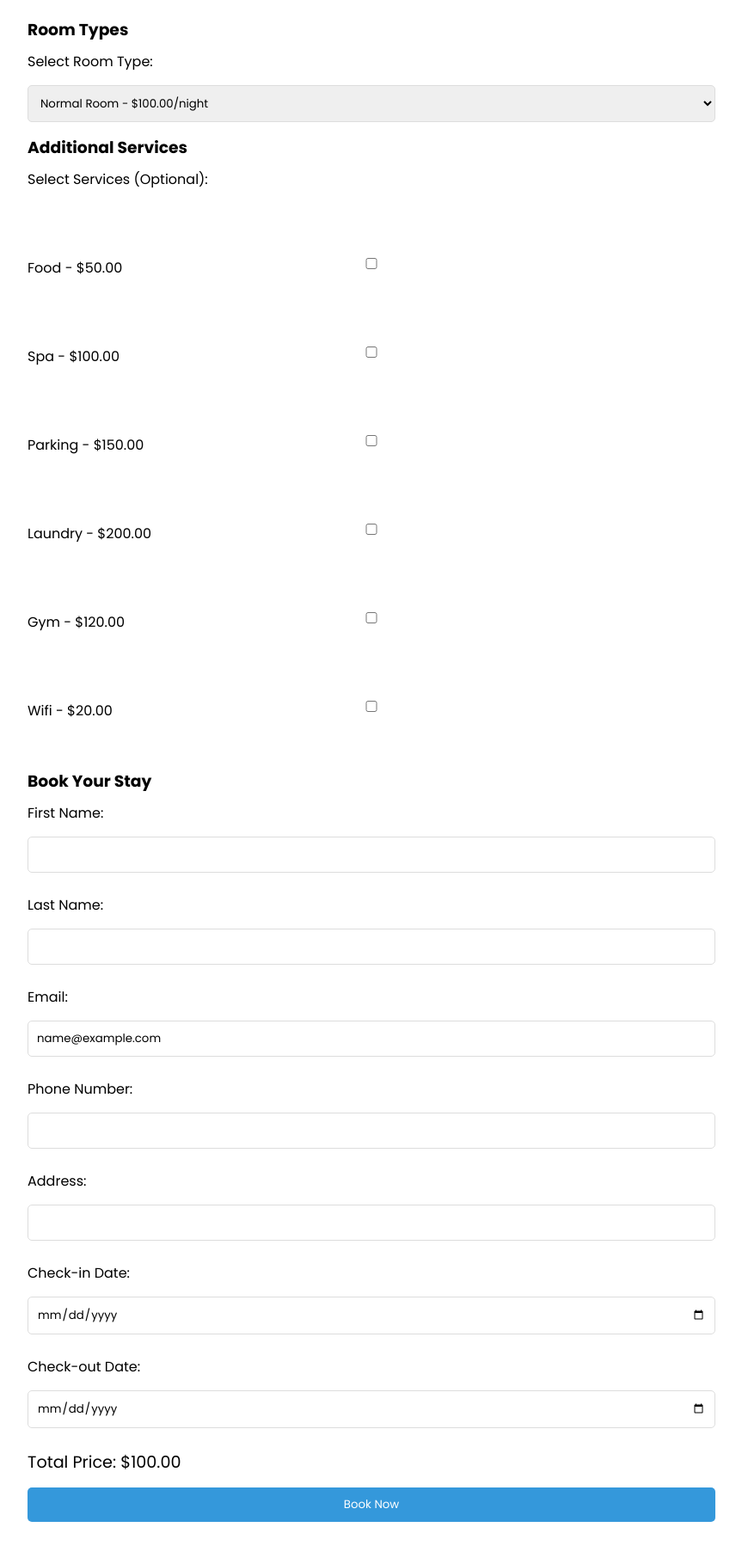
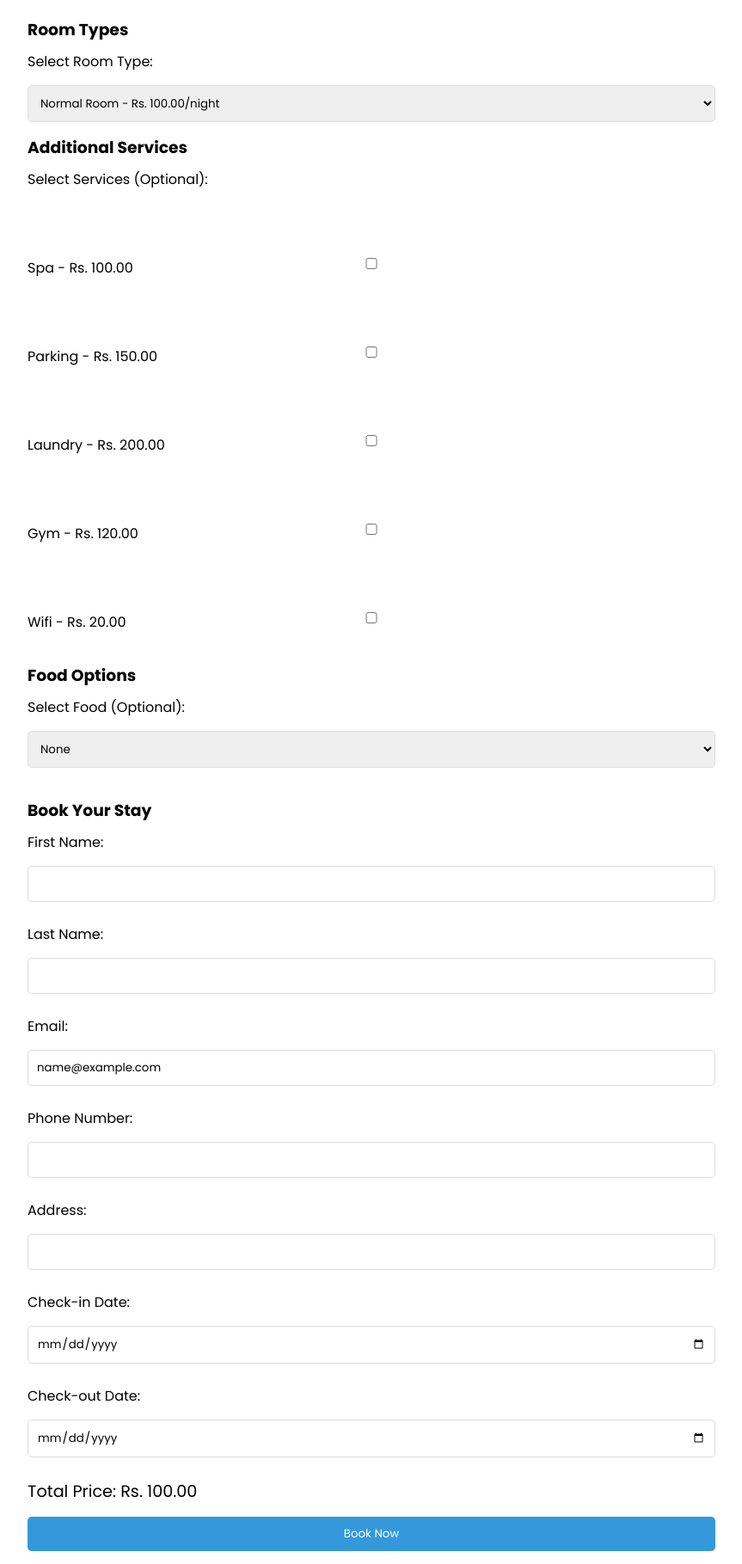
Before and after one commit to Prashon-10/hbms, a PHP site: page /details.php in a window 1280 px wide. Shown: the part 74-1893 px from the top of the page at 86% size, without its empty margins (208-1071 px from the left). Before the commit the page ends 1844 px from the top, so only its background shows below. Run offline with PHP 8.4, Linux system fonts and the light colour scheme; the visitor is signed in with stand-in values (Sample User, id 1); data that the repository does not hold is empty.

Commit message:
new commit

```diff
--- a/contact.php
+++ b/contact.php
@@ -1,5 +1,5 @@
 <?php
-include ("./config/connection.php");
+include("./config/connection.php");
 include_once './includes/header.php';
 ?>
 
--- a/dashboard.php
+++ b/dashboard.php
@@ -180,7 +180,6 @@ $conn->close();
 
         .action-buttons form {
             display: inline;
-            /* width: 153px; */
         }
 
         .action-buttons button,
@@ -273,7 +272,7 @@ $conn->close();
         <!-- Display total bookings and total amount collected -->
         <div id="summary">
             <p>Total Bookings: <?= $total_data['total_bookings']; ?></p>
-            <p>Total Amount Collected: <?= $total_data['total_amount']; ?></p>
+            <p>Total Amount Collected: Rs. <?= $total_data['total_amount']; ?></p>
         </div>
 
         <h3>Rooms</h3>
@@ -352,7 +351,6 @@ $conn->close();
             <tr>
                 <th>ID</th>
                 <th>Room Type</th>
-                <!-- <th>Room Number</th> -->
                 <th>Check-in Date</th>
                 <th>Check-out Date</th>
                 <th>First Name</th>
--- a/details.php
+++ b/details.php
@@ -16,12 +16,18 @@ $static_room_types = [
 
 // Static services with prices
 $services = [
-    'food' => 50,
     'spa' => 100,
     'parking' => 150,
     'laundry' => 200,
     'gym' => 120,
     'wifi' => 20
+];
+
+// Static food options with prices
+$food_options = [
+    'breakfast' => 50,
+    'lunch' => 100,
+    'dinner' => 150
 ];
 
 // Fetch available room types from the database
@@ -63,10 +69,17 @@ if ($_SERVER['REQUEST_METHOD'] === 'POST') {
     // Calculate total price including room price and selected services
     $room_price = $all_room_types[$room_type] ?? 0;
     $selected_services = $_POST['services'] ?? [];
+    $selected_foods = $_POST['food'] ?? [];
+
     $service_price = array_reduce($selected_services, function ($acc, $service) use ($services) {
         return $acc + ($services[$service] ?? 0);
     }, 0);
-    $total_price = $room_price + $service_price;
+
+    $food_price = array_reduce($selected_foods, function ($acc, $food) use ($food_options) {
+        return $acc + ($food_options[$food] ?? 0);
+    }, 0);
+
+    $total_price = $room_price + $service_price + $food_price;
 
     // Validate dates
     $today = date('Y-m-d');
@@ -129,6 +142,7 @@ $conn->close();
             var roomPrice = parseFloat(document.getElementById('room-type').options[document.getElementById('room-type').selectedIndex].getAttribute('data-price'));
             var servicesTotal = 0;
             var checkboxes = document.getElementsByName('services[]');
+            var foodDropdown = document.getElementById('food');
 
             for (var i = 0; i < checkboxes.length; i++) {
                 if (checkboxes[i].checked) {
@@ -137,8 +151,11 @@ $conn->close();
                 }
             }
 
+            var foodPrice = parseFloat(foodDropdown.options[foodDropdown.selectedIndex].getAttribute('data-price'));
+            servicesTotal += foodPrice;
+
             var totalPrice = roomPrice + servicesTotal;
-            document.getElementById('total-price').innerText = 'Total Price: $' + totalPrice.toFixed(2);
+            document.getElementById('total-price').innerText = 'Total Price: Rs. ' + totalPrice.toFixed(2);
         }
 
         window.onload = function() {
@@ -157,9 +174,9 @@ $conn->close();
             <label for="room-type">Select Room Type:</label>
             <form method="post" action="details.php">
                 <select id="room-type" name="room-type" onchange="calculateTotalPrice()" required>
-                    <?php foreach ($all_room_types as $type => $pricePerNight): ?>
+                    <?php foreach ($all_room_types as $type => $pricePerNight) : ?>
                         <option value="<?= htmlspecialchars($type) ?>" data-price="<?= $pricePerNight ?>" <?= $room_type == $type ? 'selected' : '' ?>>
-                            <?= ucfirst($type) ?> Room - $<?= number_format($pricePerNight, 2) ?>/night
+                            <?= ucfirst($type) ?> Room - Rs. <?= number_format($pricePerNight, 2) ?>/night
                         </option>
                     <?php endforeach; ?>
                 </select>
@@ -168,10 +185,21 @@ $conn->close();
         <div class="services">
             <h3>Additional Services</h3>
             <label>Select Services (Optional):</label><br>
-            <?php foreach ($services as $service => $price): ?>
+            <?php foreach ($services as $service => $price) : ?>
                 <input type="checkbox" id="<?= $service ?>" name="services[]" value="<?= $service ?>" data-price="<?= $price ?>" onchange="calculateTotalPrice()" style="position: relative; top: 39px;">
-                <label for="<?= $service ?>"><?= ucfirst($service) ?> - $<?= number_format($price, 2) ?></label><br>
+                <label for="<?= $service ?>"><?= ucfirst($service) ?> - Rs. <?= number_format($price, 2) ?></label><br>
             <?php endforeach; ?>
+        </div>
+
+        <div class="foods">
+            <h3>Food Options</h3>
+            <label for="food">Select Food (Optional):</label>
+            <select name="food[]" id="food" onchange="calculateTotalPrice()">
+                <option value="0" data-price="0">None</option>
+                <?php foreach ($food_options as $food => $price) : ?>
+                    <option value="<?= $food ?>" data-price="<?= $price ?>"><?= ucfirst($food) ?> - Rs. <?= number_format($price, 2) ?></option>
+                <?php endforeach; ?>
+            </select>
         </div>
 
         <div class="booking-form">
@@ -205,7 +233,7 @@ $conn->close();
                 <label for="check-out-date">Check-out Date:</label>
                 <input type="date" id="check-out-date" name="check-out-date" required><br>
 
-                <div class="total-price" id="total-price">Total Price: $0.00</div>
+                <div class="total-price" id="total-price">Total Price: Rs. 0.00</div>
 
                 <button type="submit">Book Now</button>
             </form>
--- a/my_booking.php
+++ b/my_booking.php
@@ -162,10 +162,6 @@ $conn->close();
                                     <button type="submit" name="cancel_booking">Cancel Booking</button>
                                 </form>
                             <?php elseif ($booking['cancellation_status'] == 'cancelled') : ?>
-                                <form action="" method="POST">
-                                    <input type="hidden" name="booking_id" value="<?= $booking['id']; ?>">
-                                    <button type="submit" name="delete_booking">Delete Booking</button>
-                                </form>
                             <?php endif; ?>
                         </div>
                     </td>
```
Also changed, not shown: add_room.php (+14 -13 lines), edit_room.php (+8 -1 lines), js/details.js (added, +33 -0 lines).
